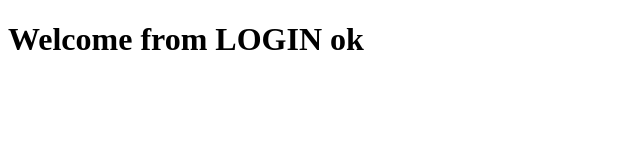
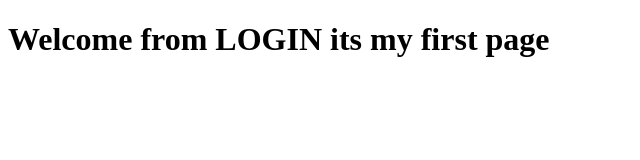
Before and after one commit to mernstackproject/practiec, a website: page index.html in a window 1280 px wide. Shown: the whole page, without its empty margins (0-640 px from the left). Drawn offline with Linux system fonts and the light colour scheme.

Commit message:
index.html

```diff
--- a/index.html
+++ b/index.html
@@ -6,6 +6,6 @@
     <title>Document</title>
 </head>
 <body>
-    <h1>Welcome from LOGIN ok</h1>
+    <h1>Welcome from LOGIN its my first page</h1>
 </body>
 </html>
```
